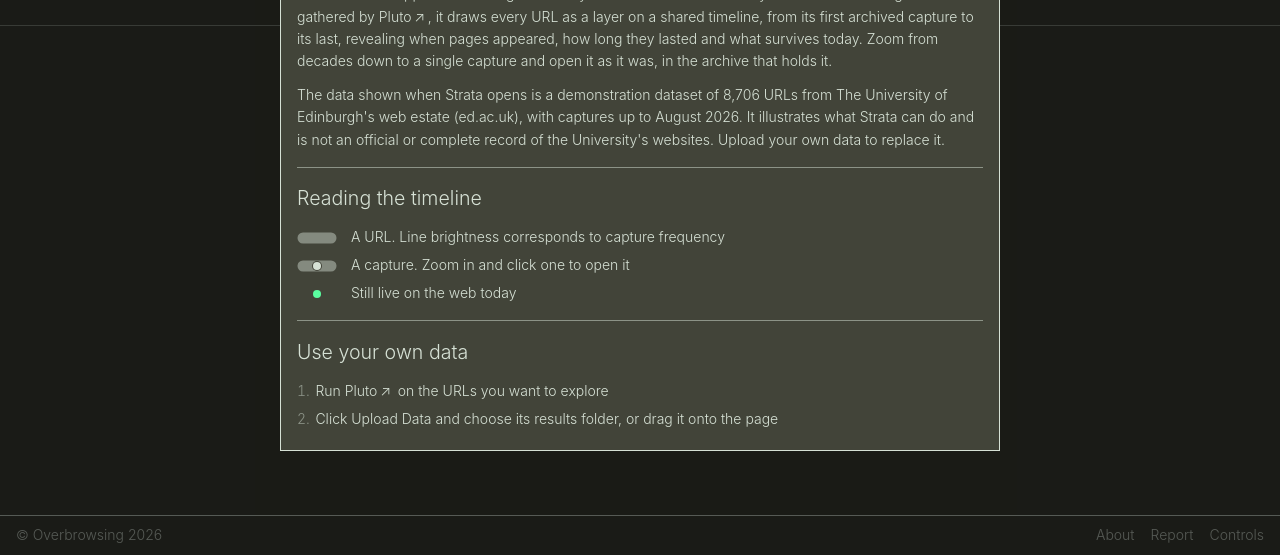
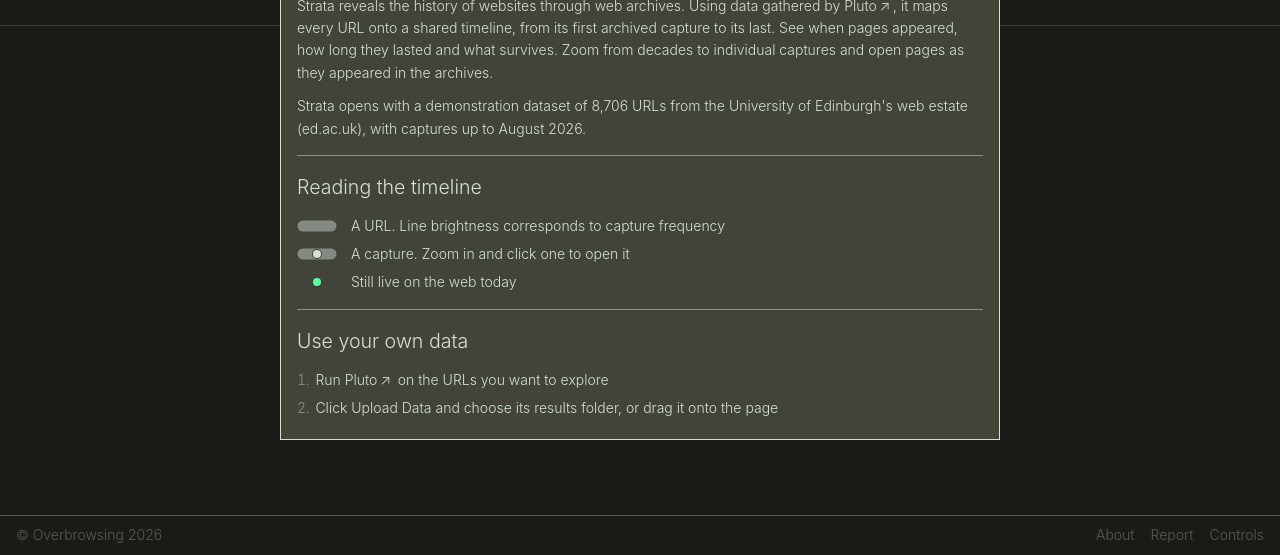
Before and after one commit to overbrowsing/strata, a plain HTML site: page index.html in a window 1280 px wide. Shown: the part 245-800 px from the top of the page. Drawn offline with Linux system fonts and the light colour scheme; no server answers.

Commit message:
Update copy

```diff
--- a/index.html
+++ b/index.html
@@ -97,8 +97,8 @@
       <div class="body">
         <div class="intro">
           <h1>Welcome to Strata</h1>
-          <p>Strata is a web app for visualising the history of websites as recorded by web archives. Using data gathered by <a href="https://github.com/overbrowsing/pluto" target="_blank" rel="noopener" exclude>Pluto</a>, it draws every URL as a layer on a shared timeline, from its first archived capture to its last, revealing when pages appeared, how long they lasted and what survives today. Zoom from decades down to a single capture and open it as it was, in the archive that holds it.</p>
-          <p>The data shown when Strata opens is a demonstration dataset of 8,706 URLs from The University of Edinburgh's web estate (ed.ac.uk), with captures up to August 2026. It illustrates what Strata can do and is not an official or complete record of the University's websites. Upload your own data to replace it.</p>
+          <p>Strata reveals the history of websites through web archives. Using data gathered by <a href="https://github.com/overbrowsing/pluto" target="_blank" rel="noopener" exclude>Pluto</a>, it maps every URL onto a shared timeline, from its first archived capture to its last. See when pages appeared, how long they lasted and what survives. Zoom from decades to individual captures and open pages as they appeared in the archives.</p>
+          <p>Strata opens with a demonstration dataset of 8,706 URLs from the University of Edinburgh's web estate (ed.ac.uk), with captures up to August 2026.
         </div>
         <section>
           <h3>Reading the timeline</h3>
```
